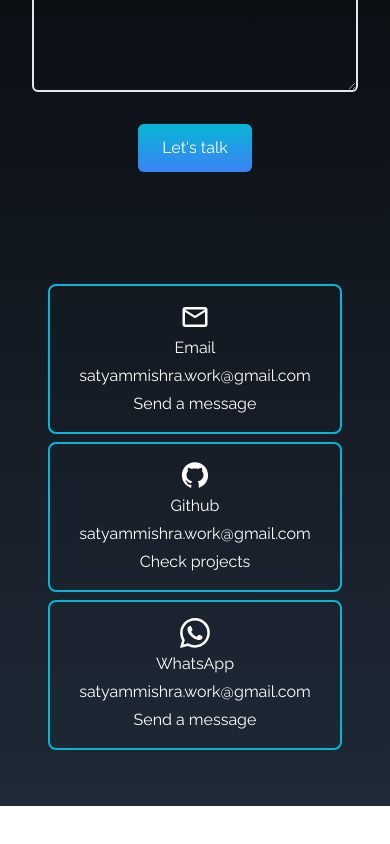
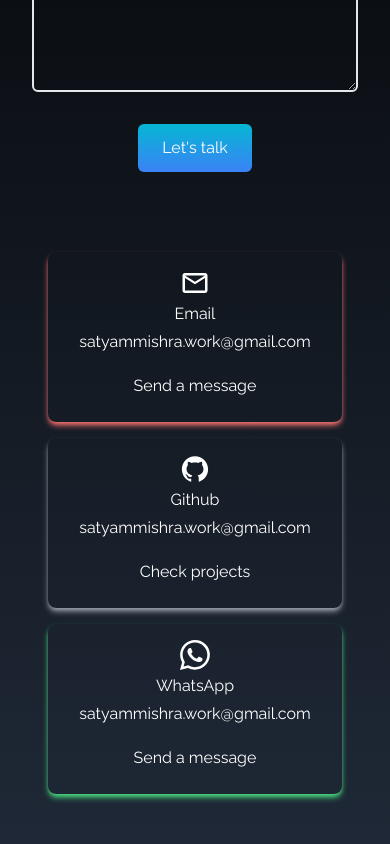
Before and after one commit to mishrasatyam28/portfolio, a React (Vite) app: page / in a window 390 px wide. Shown: the part 4663-5507 px from the top of the page. Before the commit the page ends 5469 px from the top, so only its background shows below. Built offline with nearby package versions, Linux system fonts and the light colour scheme.

Commit message:
added some features

```diff
--- a/src/components/Contact.jsx
+++ b/src/components/Contact.jsx
@@ -43,31 +43,40 @@ const Contact = () => {
         </div>
       </div>
       {/* mine */}
-      <div className="flex flex-col p-4 justify-center max-w-screen-sm mx-auto h-full">
-        <div className="grid grid-cols-1  p-4 mt-8">
-          <article className="flex flex-col items-center justify-cent mb-2 p-4 gap-1 rounded-lg border-2  border-cyan-500">
+      <div className="flex flex-col p-4 justify-center max-w-screen-sm mx-auto h-full lg:max-w-screen-lg ">
+        <div className="grid grid-cols-1  p-4  lg:flex lg:justify-center ">
+          <article className="flex flex-col items-center justify-cent mb-4 p-4 gap-1 rounded-lg  lg:mx-auto shadow-md hover:scale-105 duration-500 shadow-red-400">
             <MdOutlineMail size={30} />
             <h4>Email</h4>
             <h5>satyammishra.work@gmail.com</h5>
-            <a href="mailto:satyammishra.work@gmail.com" target="_blank">
+            <a
+              href="mailto:satyammishra.work@gmail.com"
+              target="_blank"
+              className="p-2 mt-2 hover:border-2 hover:border-cyan-400 rounded-md"
+            >
               Send a message
             </a>
           </article>
-          <article className="flex flex-col items-center justify-cent mb-2 p-4 gap-1 rounded-lg border-2  border-cyan-500">
+          <article className="flex flex-col  items-center justify-cent mb-4 p-4 gap-1 rounded-lg  lg:mx-auto shadow-md hover:scale-105 duration-500 shadow-gray-400">
             <AiFillGithub size={30} />
             <h4>Github</h4>
             <h5>satyammishra.work@gmail.com</h5>
-            <a href="https://github.com/mishrasatyam28" target="_blank">
+            <a
+              href="https://github.com/mishrasatyam28"
+              target="_blank "
+              className="p-2 mt-2 hover:border-2 hover:border-cyan-400 rounded-md"
+            >
               Check projects
             </a>
           </article>
-          <article className="flex flex-col items-center justify-cent mb-2 p-4 gap-1 rounded-lg border-2  border-cyan-500">
+          <article className="flex flex-col items-center justify-cent mb-4 p-4 gap-1 rounded-lg  lg:mx-auto shadow-md hover:scale-105 duration-500 shadow-green-400">
             <BsWhatsapp size={30} />
             <h4>WhatsApp</h4>
             <h5>satyammishra.work@gmail.com</h5>
             <a
               href="https://api.whatsapp.com/send?phone=8130308421"
               target="_blank"
+              className="p-2 mt-2 hover:border-2 hover:border-cyan-400 rounded-md"
             >
               Send a message
             </a>
```
